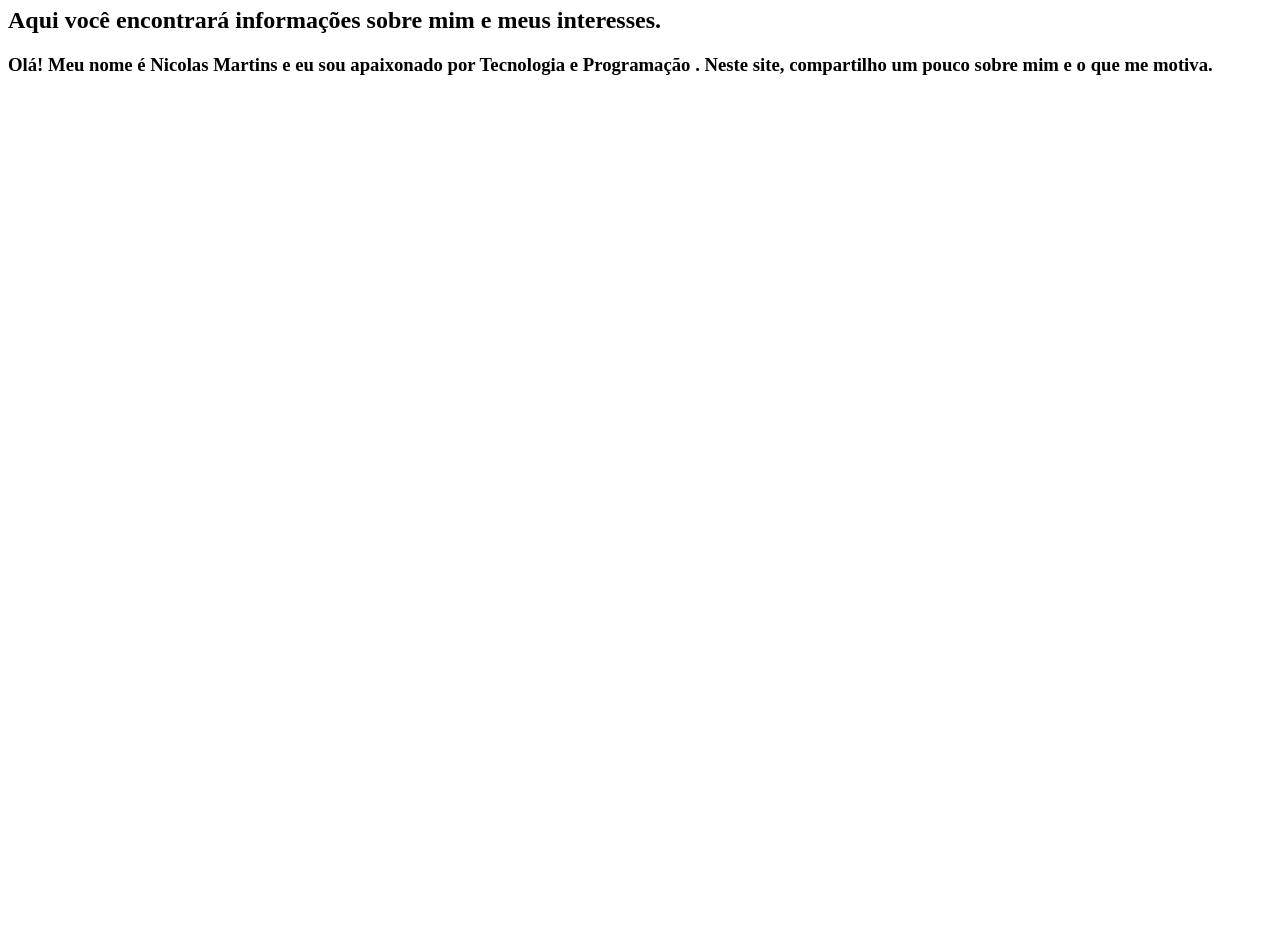
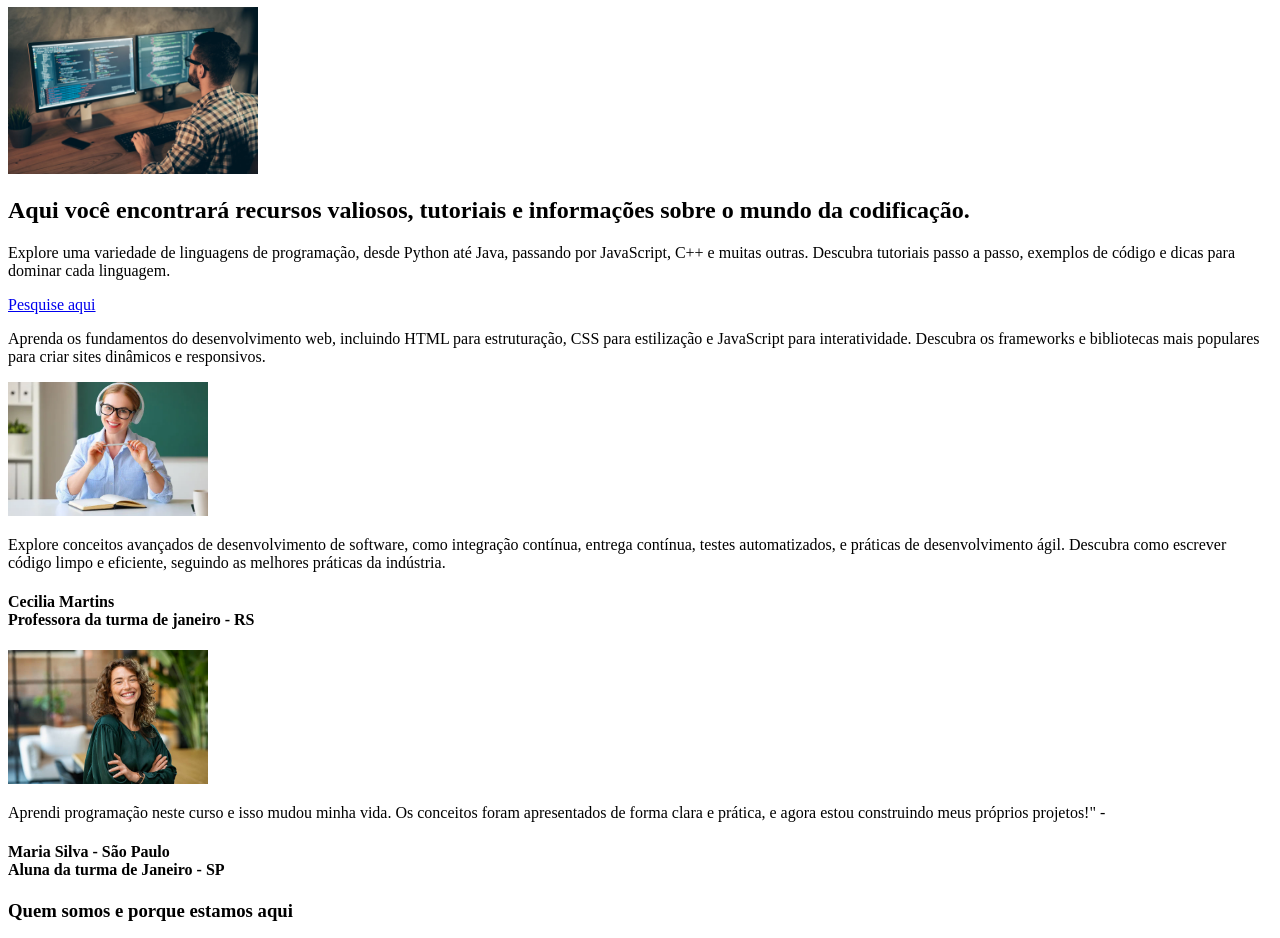
Before and after one commit to nicolasmartinsdev/minhas-praticas, a plain HTML site: page index.html in a window 1280 px wide. Shown: the part 73-1011 px from the top of the page. Before the commit the page ends 800 px from the top, so only its background shows below. Drawn offline with Linux system fonts and the light colour scheme.

Commit message:
Estrutura inicial da pagina parte 2

```diff
--- a/index.html
+++ b/index.html
@@ -1,13 +1,39 @@
 <!DOCTYPE html>
 <html lang="pt-BR">
+
 <head>
-    <meta charset="UTF-8">
-    <meta name="viewport" content="width=device-width, initial-scale=1.0">
-    <title>Quem sou eu</title>
+  <meta charset="UTF-8">
+  <meta name="viewport" content="width=device-width, initial-scale=1.0">
+  <title>Quem sou eu</title>
 </head>
+
 <body>
-    <h1>Bem-vindo ao Meu Site Pessoal!</h1>
-    <h2>Aqui você encontrará informações sobre mim e meus interesses.</h2>
-    <h3>Olá! Meu nome é Nicolas Martins e eu sou apaixonado por Tecnologia e Programação . Neste site, compartilho um pouco sobre mim e o que me motiva. </h3>
+  <h1>Bem-vindo ao nosso site de programação! </h1>
+  <img src="/imagens/programador-no-exterior-oportunidades.jpg" alt="Foto de um homem sorrindo" width="250px">
+  <h2>Aqui você encontrará recursos valiosos, tutoriais e informações sobre o mundo da codificação.</h2>
+  <p>Explore uma variedade de linguagens de programação, desde Python até Java, passando por JavaScript, C++ e muitas
+    outras. Descubra tutoriais passo a passo, exemplos de código e dicas para dominar cada linguagem.</p>
+  <a href="https://www.google.com.br/" target="_blank">Pesquise aqui</a>
+  <p>Aprenda os fundamentos do desenvolvimento web, incluindo HTML para estruturação, CSS para estilização e JavaScript
+    para interatividade. Descubra os frameworks e bibliotecas mais populares para criar sites dinâmicos e responsivos.
+  </p>
+  <img src="imagens/professor-ouvindo-podcast.webp" alt="Professor" width="200">
+  <p>Explore conceitos avançados de desenvolvimento de software, como integração contínua, entrega contínua, testes automatizados, e práticas de desenvolvimento ágil. Descubra como escrever código limpo e eficiente, seguindo as melhores práticas da indústria.</p>
+  <h4>Cecilia Martins <br>
+    Professora da turma de janeiro - RS
+  </h4>
+  <img src="imagens/aluno1.jpg" alt="aluna sorrindo" width="200">
+  <p>Aprendi programação neste curso e isso mudou minha vida. Os conceitos foram apresentados de forma clara e prática, e agora estou construindo meus próprios projetos!" -</p>
+  <h4>Maria Silva - São Paulo <br>
+     Aluna da turma de Janeiro - SP
+  </h4>
+  <h3>Quem somos e porque estamos aqui</h3>
+    <img src="imagens/aluno2.jpeg" alt="Lilia Professora" width="200">
+    <p>Somos entusiastas da tecnologia dedicados a compartilhar conhecimento e inspirar pessoas a explorarem o mundo da programação. Estamos aqui para oferecer recursos acessíveis e orientação prática para ajudá-lo a desenvolver habilidades em programação, independentemente do seu nível de experiência. Nosso objetivo é capacitar você a transformar suas ideias em realidade e a construir um futuro melhor através do poder da tecnologia.</p>
+    <h4>Lilia Martins <br>
+     Ceo e Co-fundadora do Programando
+    </h4>
+
 </body>
+
 </html>
```
Also changed, not shown: imagens/aluno1.jpg (added), imagens/aluno2.jpeg (added), imagens/professor-ouvindo-podcast.webp (added).
